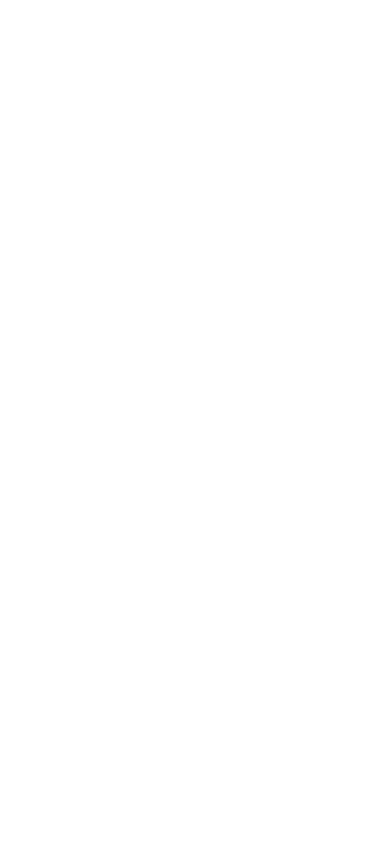
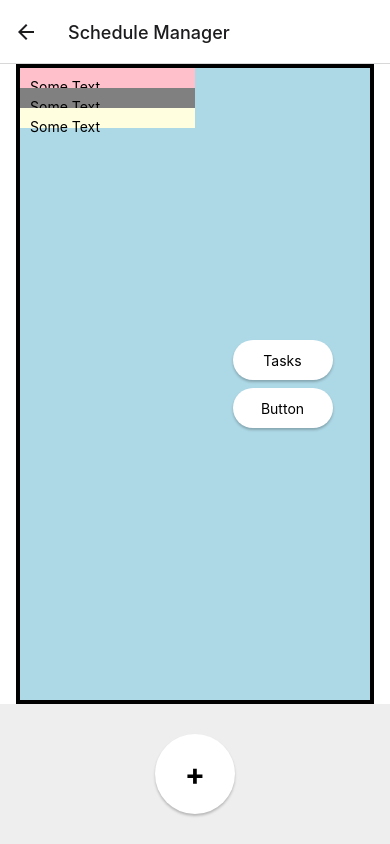
Before and after one commit to hansdenzelj-github/CS106_Project, a React Native app: screen /ScheduleManager in a window 390 px wide. Built offline with nearby package versions, Linux system fonts and the light colour scheme.

Commit message:
Using native-stack-navigator, created nav page

```diff
--- a/App.tsx
+++ b/App.tsx
@@ -1,30 +1,138 @@
 import { StatusBar } from 'expo-status-bar';
 import React, { Component } from 'react';
-import { SafeAreaViewComponent, StyleSheet, Text, View, } from 'react-native';
+import { Button, SafeAreaViewComponent, StyleSheet, Text, View, } from 'react-native';
 import { SafeAreaProvider, SafeAreaView } from 'react-native-safe-area-context';
+import { enableScreens } from 'react-native-screens';
+
 import Welcome from './components/Welcome.js';
 import TaskManager from './components/TaskManager.js';
 import TaskDetail from './components/TaskDetail.js';
 import Schedule from './components/Schedule.js';
 import ScheduleManager from './components/ScheduleManager.js';
+import NavPage from './components/NavPage.js';
+import Settings from './components/Settings.js';
+
+enableScreens();
+import { NavigationContainer, StackActions, useNavigation } from '@react-navigation/native';
+import { createNativeStackNavigator } from '@react-navigation/native-stack';
+
+const Stack = createNativeStackNavigator();
+
+interface ScreenProps {
+  navigation: any;
+}
+
+function PageNav({ navigation }:{ navigation:any }) {
+  return (
+    <NavPage navigation={navigation}/>
+  );
+}
+
+function PageWelcome({ navigation }:{ navigation:any }) {
+  return (
+    <Welcome navigation={navigation}/>
+  );
+}
+
+function PageTaskM() {
+  return (
+    <TaskManager />
+  );
+}
+
+function PageSched() {
+  return (
+    <Schedule />
+  );
+}
+
+function PageSchedM() {
+  return (
+    <ScheduleManager />
+  );
+}
+
+function PageSettings() {
+  return (
+    <Settings />
+  );
+}
+
+function HomeScreen({ navigation } : {navigation:any}) {
+  return (
+    <View style={{ flex: 1, alignItems: 'center', justifyContent: 'center' }}>
+      <Text>Home Screen</Text>
+      <Button
+        title="Go to Details"
+        onPress={() => navigation.navigate('Details')}
+      />
+    </View>
+  );
+}
 
 export default function App() {
   return (
-    <SafeAreaProvider>
-        {/*
-        <Welcome />
-        <TaskDetail />
-        <TaskManager />
-        <Schedule />
-        <ScheduleManager />
-        */}
+    <NavigationContainer>
+      <Stack.Navigator initialRouteName="Home">
+        <Stack.Screen name="Home" component={PageWelcome} options={{headerShown: false}} />
+        <Stack.Screen name="Nav" component={PageNav} options={{headerShown: false}}/>
+        <Stack.Screen name="Tasks" component={PageTaskM} />
+        <Stack.Screen name="Schedule" component={PageSched} />
+        <Stack.Screen name="ScheduleManager" component={PageSchedM} options={{title: 'Schedule Manager'}}/>
+        <Stack.Screen name="Settings" component={PageSettings} />
+      </Stack.Navigator>
+    </NavigationContainer>
+  );
+}
 
 
 
-    </SafeAreaProvider>
+{/*
+<SafeAreaProvider>
 
+            <Welcome />
+            <TaskDetail />
+            <TaskManager />
+            <Schedule />
+            <Settings />
+
+            <ScheduleManager />
+
+          </SafeAreaProvider>
+*/}
+
+{/*
+function TM({ navigation }) {
+  return (
+    <View style={{ flex: 1, alignItems: 'center', justifyContent: 'center' }}>
+      <Text>Details Screen</Text>
+      <Button
+        title="Go to Details... again"
+        onPress={() => navigation.navigate('Schedule')}
+      />
+    </View>
   );
 }
+
+function SC() {
+  return (
+    <Schedule />
+  );
+}
+
+export default function App() {
+  return (
+    <NavigationContainer>
+      <Page.Navigator initialRouteName='Task Manager'>
+          <Page.Screen name='Task Manager' component={TM}/>
+          <Page.Screen name='Schedule' component={SC}/>
+
+      </Page.Navigator>
+
+    </NavigationContainer>
+  );
+}
+*/}
 
 const styles = StyleSheet.create({
   container: {
--- /dev/null
+++ b/components/NavPage.js
@@ -0,0 +1,53 @@
+import React from 'react';
+import { StyleSheet, Text, View, TouchableOpacity, ScrollView } from 'react-native';
+import { SafeAreaProvider, SafeAreaView } from 'react-native-safe-area-context';
+import { appStyle } from './style';
+
+export default class NavPage extends React.Component {
+    render() {
+      return (
+          <SafeAreaView style={{flex: 1, backgroundColor: 'pink'}}>
+            <View style={{flex: 1, flexDirection: 'row', paddingHorizontal: 40, alignItems: 'center'}}>
+
+              <View style={{flex: 1, flexDirection: 'column'}}>
+                <TouchableOpacity style={styles.buttonRectangle} onPress={() => this.props.navigation.navigate("Schedule")}>
+                  <Text style={styles.buttonText}>Schedule</Text>
+                </TouchableOpacity>
+                <TouchableOpacity style={styles.buttonRectangle} onPress={() => this.props.navigation.navigate("Tasks")}>
+                  <Text style={styles.buttonText}>Tasks</Text>
+                </TouchableOpacity>
+              </View>
+
+              <View style={{flex: 1, flexDirection: 'column'}}>
+                <TouchableOpacity style={styles.buttonRectangle} onPress={() => this.props.navigation.navigate("ScheduleManager")}>
+                  <Text style={styles.buttonText}>Schedule{'\n'}Manager</Text>
+                </TouchableOpacity>
+                <TouchableOpacity style={styles.buttonRectangle} onPress={() => this.props.navigation.navigate("Settings")}>
+                  <Text style={styles.buttonText}>Settings</Text>
+                </TouchableOpacity>
+              </View>
+            </View>
+
+          </SafeAreaView>
+      );
+    }
+  }
+
+  const styles = StyleSheet.create({
+    container: {
+      flex: 1,
+      backgroundColor: 'red',
+    },
+    buttonRectangle: {
+      height: 140,
+      width: 140,
+      padding: 8,
+      margin: 8,
+      backgroundColor: 'lightgray',
+      borderRadius: 10,
+    },
+    buttonText: {
+      fontSize: 20,
+      fontWeight: 'bold',
+    },
+  });
--- a/components/Schedule.js
+++ b/components/Schedule.js
@@ -2,13 +2,14 @@ import React from 'react';
 import { StyleSheet, Text, View, TouchableOpacity, ScrollView } from 'react-native';
 import { SafeAreaProvider, SafeAreaView } from 'react-native-safe-area-context';
 import { appStyle } from './style';
+import TaskBox from './TaskContainer';
 
 export default class Schedule extends React.Component {
     render() {
       return (
-          <SafeAreaView style={[appStyle.container, {backgroundColor: 'white'}]}>
+          <View style={[appStyle.container, {backgroundColor: 'white'}]}>
               <View style={[appStyle.pageWrap]}>
-                <View style={[appStyle.headWrap]}>
+                {/*<View style={[appStyle.headWrap]}>
                   <View style={[appStyle.headArea, {justifyContent: 'flex-start', backgroundColor: 'white'}]}>
                       <TouchableOpacity style={[appStyle.roundButton, appStyle.rB_40, appStyle.rB_pushright, appStyle.b_shadow]}>
                           <Text>{`<--`}</Text>
@@ -17,13 +18,10 @@ export default class Schedule extends React.Component {
                           Schedule
                       </Text>
                   </View>
-                </View>
-
-
+                </View>*/}
                 <ScrollView style={[appStyle.bodyWrap_TM]}>
                     <View>
                         <View style={[appStyle.bodyArea_TM]}>
-
                         <View style={[appStyle.cardArea]}>
                           <Text style={[appStyle.cardText]}>
                             Sample Card
@@ -36,6 +34,9 @@ export default class Schedule extends React.Component {
                             {`\n`}With newline, idk how to do this beautifully
                           </Text>
                         </View>
+
+                        <TaskBox text={'Taskbox example'} />
+
 
                         </View>
                     </View>
@@ -51,7 +52,7 @@ export default class Schedule extends React.Component {
                 </View>
               </View>
 
-          </SafeAreaView>
+          </View>
       );
     }
   }
--- a/components/ScheduleManager.js
+++ b/components/ScheduleManager.js
@@ -9,34 +9,39 @@ export default class ScheduleManager extends React.Component {
           <SafeAreaView style={[appStyle.container]}>
               <View style={[appStyle.pageWrap]}>
 
-                <View style={[appStyle.headArea]}>
+                {/*<View style={[appStyle.headArea]}>
                     <TouchableOpacity style={[appStyle.roundButton, appStyle.rB_40, appStyle.rB_pushright, appStyle.b_shadow]}>
                         <Text>[Cal]</Text>
                     </TouchableOpacity>
                     <Text style={[appStyle.headText]}>
                         Date
                     </Text>
-                </View>
-                <ScrollView style={[appStyle.bodyWrap_SM]}>
+                </View>*/}
+
+                <View style={[appStyle.bodyWrap_SM]}>
                     <View style={[appStyle.bodyArea_SM]}>
-                        <View style={[appStyle.bodyColumn_SM]}>
-                          <Text>Left</Text>
-                          <View style={{backgroundColor: 'gray', flex: 1}}>
+                        <ScrollView style={[appStyle.bodyColumn_SM]}>
+                          <View style={{backgroundColor: 'pink', padding: 10, flex: 0}}>
                             <Text>Some Text</Text>
                           </View>
-                        </View>
+                          <View style={{backgroundColor: 'gray', padding: 10, flex: 0}}>
+                            <Text>Some Text</Text>
+                          </View>
+                          <View style={{backgroundColor: 'lightyellow', padding: 10, flex: 0}}>
+                            <Text>Some Text</Text>
+                          </View>
+                        </ScrollView>
 
-                        <View style={[appStyle.bodyColumn_SM]}>
-                          <Text>Right</Text>
-                            <TouchableOpacity style={[appStyle.rectButton, appStyle.b_shadow, appStyle.rTB_TN]}>
-                              <Text style={[]}>Button</Text>
+                        <View style={[appStyle.bodyColumn_SM, {alignItems: 'center', justifyContent: 'center'}]}>
+                            <TouchableOpacity style={[appStyle.rectButton, appStyle.b_shadow, appStyle.rTB_TN, {margin: 4,}]}>
+                              <Text style={[]}>Tasks</Text>
                             </TouchableOpacity>
-                            <TouchableOpacity style={[appStyle.rectButton, appStyle.b_shadow, appStyle.rTB_TN]}>
+                            <TouchableOpacity style={[appStyle.rectButton, appStyle.b_shadow, appStyle.rTB_TN, {margin: 4,}]}>
                               <Text style={[]}>Button</Text>
                             </TouchableOpacity>
                         </View>
                     </View>
-                </ScrollView>
+                </View>
 
               </View>
 
--- /dev/null
+++ b/components/Settings.js
@@ -0,0 +1,40 @@
+import React from 'react';
+import { StyleSheet, Text, View, TouchableOpacity, ScrollView } from 'react-native';
+import { SafeAreaProvider, SafeAreaView } from 'react-native-safe-area-context';
+import { appStyle } from './style';
+
+export default class Settings extends React.Component {
+    render() {
+      return (
+          <View style={[appStyle.container]}>
+              <View style={[appStyle.pageWrap]}>
+
+                <ScrollView style={[appStyle.bodyWrap_TM]}>
+                    <View>
+                        <View style={[appStyle.bodyArea_TM]}>
+
+                        </View>
+                    </View>
+                </ScrollView>
+
+              </View>
+
+              <View style={[appStyle.footerWrap]}>
+                <View style={[appStyle.footerArea]}>
+                    <TouchableOpacity style={[appStyle.rectButton, appStyle.b_shadow, {height: 100, width: 140,}]}>
+                        <Text style={[appStyle.enterButtonText]}>Apply</Text>
+                    </TouchableOpacity>
+                </View>
+              </View>
+
+          </View>
+      );
+    }
+  }
+
+  const styles = StyleSheet.create({
+    container: {
+      flex: 1,
+      backgroundColor: 'red',
+    },
+  });
--- /dev/null
+++ b/components/TaskContainer.js
@@ -0,0 +1,13 @@
+import React from "react";
+import {View, Text, StyleSheet} from 'react-native';
+import { appStyle } from "./style";
+
+const TaskBox = (props) => {
+    return (
+    <View style={appStyle.cardArea}>
+        <Text style={appStyle.cardText}>{props.text}</Text>
+    </View>
+    );
+}
+
+export default TaskBox;
--- a/components/TaskManager.js
+++ b/components/TaskManager.js
@@ -2,24 +2,27 @@ import React from 'react';
 import { StyleSheet, Text, View, TouchableOpacity, ScrollView } from 'react-native';
 import { SafeAreaProvider, SafeAreaView } from 'react-native-safe-area-context';
 import { appStyle } from './style';
+import TaskBox from './TaskContainer';
 
 export default class TaskManager extends React.Component {
     render() {
       return (
-          <SafeAreaView style={[appStyle.container]}>
+          <View style={[appStyle.container]}>
               <View style={[appStyle.pageWrap]}>
 
-                <View style={[appStyle.headArea]}>
+               {/*<View style={[appStyle.headArea]}>
                     <TouchableOpacity style={[appStyle.roundButton, appStyle.rB_40, appStyle.rB_pushright, appStyle.b_shadow]}>
                         <Text>|||</Text>
                     </TouchableOpacity>
                     <Text style={[appStyle.headText]}>
                         Task Manager
                     </Text>
-                </View>
+                </View>*/}
                 <ScrollView style={[appStyle.bodyWrap_TM]}>
                     <View>
                         <View style={[appStyle.bodyArea_TM]}>
+
+                            <TaskBox text={"Taskbox testing"}/>
 
                             <View style={[appStyle.cardArea]}>
                                 <Text style={[appStyle.cardText]}>
@@ -77,7 +80,7 @@ export default class TaskManager extends React.Component {
                 </View>
               </View>
 
-          </SafeAreaView>
+          </View>
       );
     }
   }
--- a/components/Welcome.js
+++ b/components/Welcome.js
@@ -1,3 +1,4 @@
+import { NavigationContainer, NavigationHelpersContext, useNavigation } from '@react-navigation/native';
 import React from 'react';
 import { StyleSheet, Text, View, TouchableOpacity } from 'react-native';
 import { SafeAreaProvider, SafeAreaView } from 'react-native-safe-area-context';
@@ -6,6 +7,7 @@ import { appStyle } from './style';
 export default class Welcome extends React.Component {
   render() {
     return (
+
         <SafeAreaView style={[appStyle.container]}>
             <View style={[appStyle.pageWrap]}>
 
@@ -21,7 +23,7 @@ export default class Welcome extends React.Component {
 
                 <View style={[appStyle.footerWrap]}>
                     <View style={[appStyle.footerArea]}>
-                        <TouchableOpacity style={[appStyle.enterButton]}>
+                        <TouchableOpacity style={[appStyle.enterButton]} onPress={() => this.props.navigation.navigate("Nav")}>
                             <Text style={[appStyle.enterButtonText]}>
                                 View your tasks
                             </Text>
--- a/components/style.js
+++ b/components/style.js
@@ -51,12 +51,13 @@ export const appStyle = StyleSheet.create({
     bodyArea_SM: {
         flex: 1,
         flexDirection: 'row',
-        paddingVertical: 10,
-        backgroundColor: 'yellow',
+        padding: 4,
+        margin: 0,
+        backgroundColor: 'black',
     },
     bodyColumn_SM: {
         flex: 1,
-        alignItems: 'center',
+        //alignItems: 'center',
         backgroundColor: 'lightblue',
     },
 
--- a/package.json
+++ b/package.json
@@ -10,12 +10,15 @@
     "eject": "expo eject"
   },
   "dependencies": {
+    "@react-navigation/native": "^6.0.6",
+    "@react-navigation/native-stack": "^6.2.5",
     "expo": "~43.0.2",
     "expo-status-bar": "~1.1.0",
     "react": "17.0.1",
     "react-dom": "17.0.1",
     "react-native": "0.64.3",
-    "react-native-safe-area-context": "^3.3.2",
+    "react-native-safe-area-context": "3.3.2",
+    "react-native-screens": "~3.8.0",
     "react-native-web": "0.17.1"
   },
   "devDependencies": {
```
Also changed, not shown: 1 other file (tests, documents, lock files or other folders).
